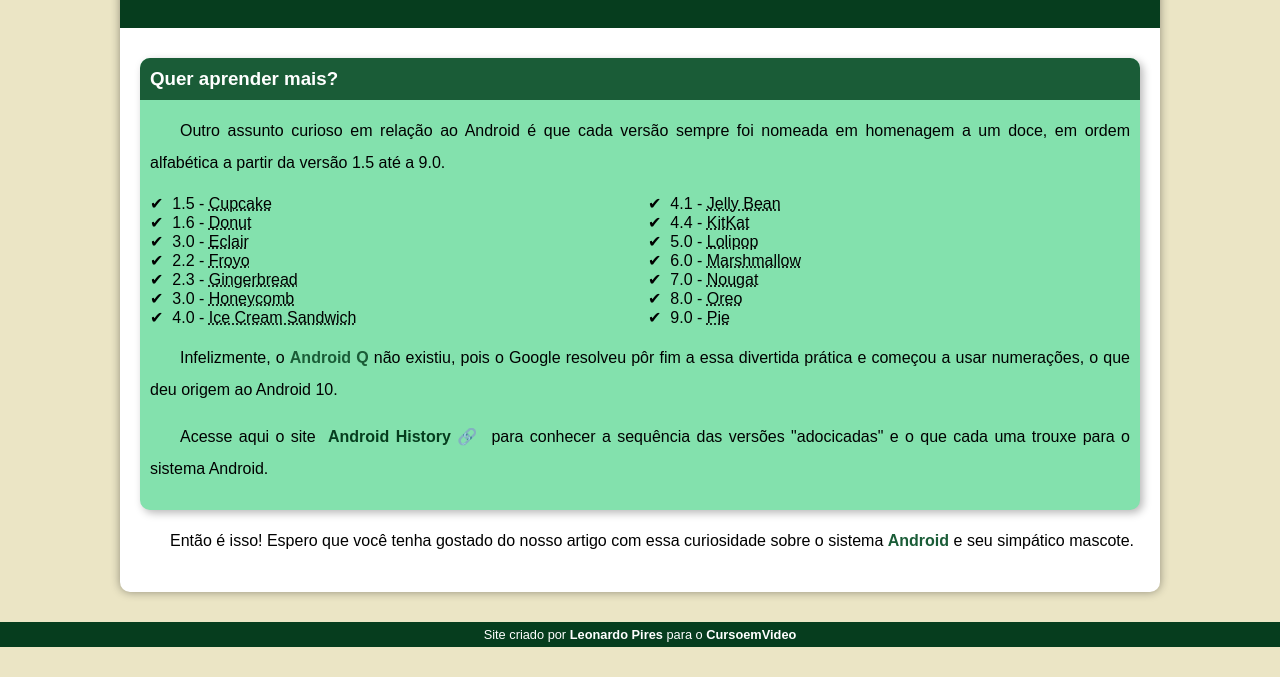
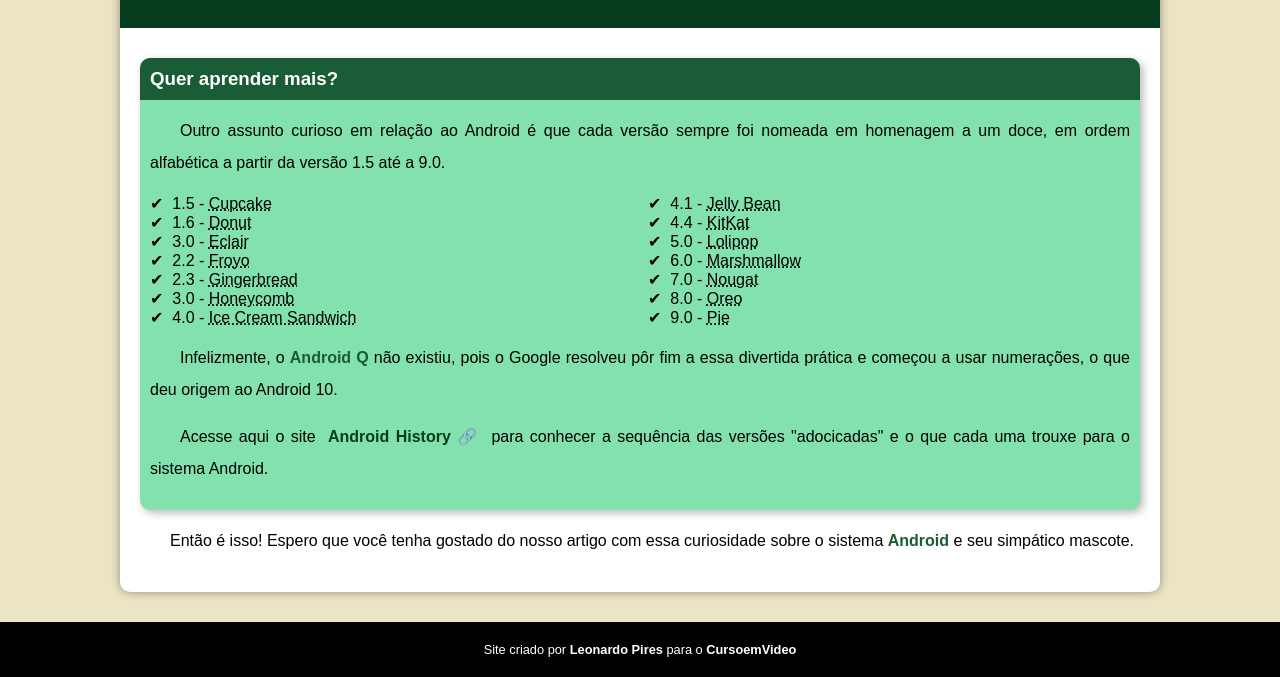
Before and after one commit to leonardojpires/projeto-android, a plain HTML site: page index.html in a window 1280 px wide. Shown: the part 2414-3091 px from the top of the page. Before the commit the page ends 3061 px from the top, so only its background shows below. Drawn offline with Linux system fonts and the light colour scheme.

Commit message:
footer alterado - padding e cor

```diff
--- a/estilos/style.css
+++ b/estilos/style.css
@@ -187,11 +187,11 @@ aside > h3 {
 }
 
 footer {
-    background-color: var(--cor5);
+    background-color: black;
     color: white;
     text-align: center;
     font-size: 0.8em;
-    padding: 5px;
+    padding: 20px;
 }
 
 footer a {
```
